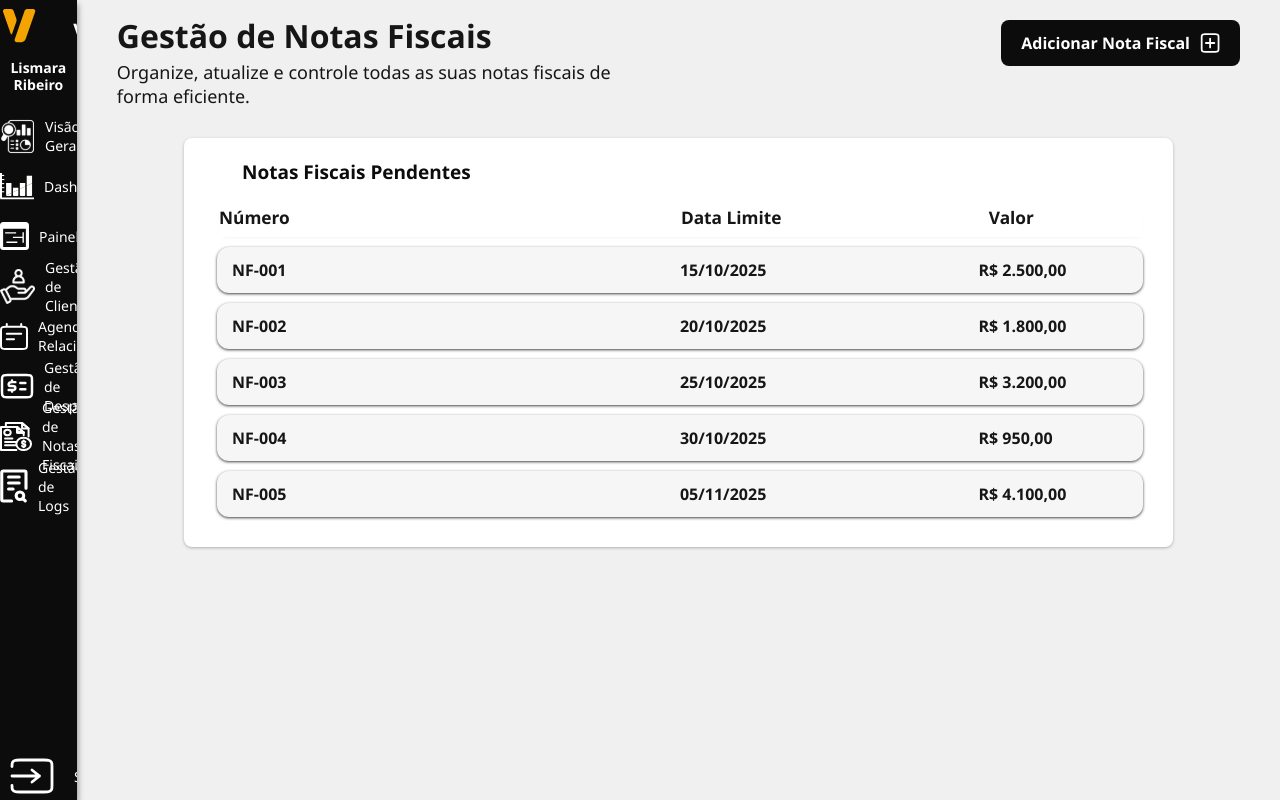
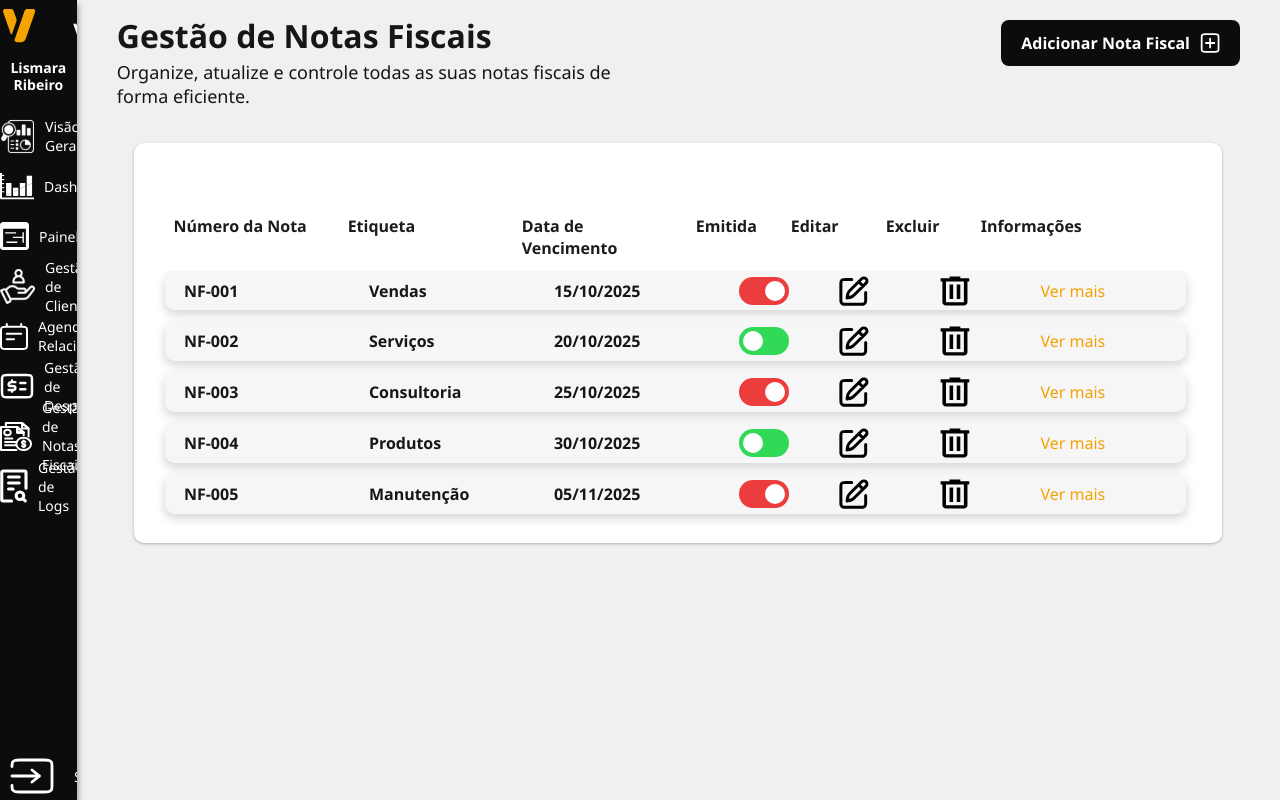
Before and after one commit to Grupo-6-2SISA/veredictum-frontend, a React (Vite) app in the folder veredictum/: page /NotasFiscais in a window 1280 px wide. Built offline with nearby package versions, Linux system fonts and the light colour scheme.

Commit message:
Adicionando campos na tabela

```diff
--- a/veredictum/src/pages/NotasFiscais/NotasFiscais.css
+++ b/veredictum/src/pages/NotasFiscais/NotasFiscais.css
@@ -91,20 +91,148 @@
     height: calc(100vh - 120px); /* Altura total menos header e padding */
 }
 
-/* Ajuste do card para ocupar uma largura maior */
-.cards-container .card-box {
-    width: 85%;
-    max-width: none;
-    min-width: 600px;
-    height: fit-content;
-    max-height: calc(100vh - 150px);
+/* Seção de Gestão de Notas Fiscais */
+.nf-management-section {
+    margin-top: 3%;
+    display: flex;
+    justify-content: center;
+    height: 75%;
+}
+
+.nf-table-card {
+    width: 85vw;
+    height: 400px;
+    max-height: 100vh;
+    border-radius: 10px;
+    background-color: var(--white-normal);
+    box-shadow: 0 1px 3px #4242425e;
+}
+
+.card-header {
+    padding: 20px;
+}
+
+.card-content {
+    padding: 0 20px 20px 20px;
+}
+
+.nf-list-items-container {
+    display: flex;
+    flex-direction: column;
+    overflow-y: auto;
+    padding-right: 1rem;
+}
+
+.list-header-nf {
+    display: grid;
+    grid-template-columns: 2fr 2fr 2fr 1fr 1fr 1fr 1.5fr;
+    gap: 1rem;
+    padding: 0.75rem 1.2rem;
+    font-weight: 700;
+    color: var(--normal-black-strong);
+    width: 92%;
+}
+
+.list-header-nf p {
+    font-weight: bold;
+    margin: 0;
+}
+
+.nf-list-item {
+    display: grid;
+    grid-template-columns: 2fr 2fr 2fr 1fr 1fr 1fr 1.5fr;
+    gap: 1rem;
+    align-items: center;
+    padding: 0.3rem 1.2rem;
+    box-shadow: 0 4px 10px 1px rgba(0, 0, 0, 0.151);
+    border-radius: 10px;
+    margin-bottom: 0.7rem;
+    background: var(--white-darknes);
+    margin-left: 1%;
+}
+
+.nf-list-item p {
+    margin: 0;
+    font-size: 1rem;
+    color: var(--dark-black);
+    font-weight: bold;
+}
+
+.nf-list-item img {
+    width: 30px;
+    height: 30px;
+    cursor: pointer;
+    transition: transform 0.2s ease;
+}
+
+.nf-list-item img:hover {
+    transform: scale(1.1);
+}
+
+.nf-list-item a {
+    color: var(--primary-color);
+    text-decoration: none;
+    font-weight: 500;
+}
+
+.nf-list-item a:hover {
+    text-decoration: underline;
+}
+
+/* Toggle Switch para status "Emitida" */
+.toggle-switch {
+    position: relative;
+    display: inline-block;
+    width: 50px;
+    height: 28px;
+}
+
+.toggle-switch input {
+    opacity: 0;
+    width: 0;
+    height: 0;
+}
+
+.toggle-switch .slider {
+    position: absolute;
+    cursor: pointer;
+    top: 0;
+    left: 0;
+    right: 0;
+    bottom: 0;
+    background-color: var(--green-normal);
+    transition: 0.4s;
+    border-radius: 28px;
+}
+
+.toggle-switch .slider:before {
+    position: absolute;
+    content: "";
+    height: 20px;
+    width: 20px;
+    left: 4px;
+    bottom: 4px;
+    background-color: white;
+    transition: 0.4s;
+    border-radius: 50%;
+}
+
+.toggle-switch input:checked + .slider {
+    background-color: var(--red-normal);
+}
+
+.toggle-switch input:focus + .slider {
+    box-shadow: 0 0 1px #007bff;
+}
+
+.toggle-switch input:checked + .slider:before {
+    transform: translateX(22px);
 }
 
 /* Responsividade */
 @media (max-width: 1200px) {
-    .cards-container .card-box {
-        width: 90%;
-        min-width: 500px;
+    .nf-table-card {
+        width: 90vw;
     }
 
     .div_topo h1 {
@@ -127,14 +255,44 @@
         position: relative;
     }
 
-    .cards-container {
+    .nf-management-section {
         height: auto;
+        margin-top: 20px;
     }
 
-    .cards-container .card-box {
-        width: 95%;
-        min-width: 300px;
-        max-height: none;
+    .nf-table-card {
+        width: 95vw;
+        height: auto;
+        min-height: 400px;
+    }
+
+    .list-header-nf,
+    .nf-list-item {
+        grid-template-columns: 1fr 1fr 1fr 0.8fr 0.8fr 0.8fr 1fr;
+        gap: 0.5rem;
+        padding: 0.5rem;
+        font-size: 0.8rem;
+    }
+
+    .nf-list-item img {
+        width: 24px;
+        height: 24px;
+    }
+
+    .toggle-switch {
+        width: 40px;
+        height: 22px;
+    }
+
+    .toggle-switch .slider:before {
+        height: 16px;
+        width: 16px;
+        left: 3px;
+        bottom: 3px;
+    }
+
+    .toggle-switch input:checked + .slider:before {
+        transform: translateX(18px);
     }
 
     .div_topo h1 {
--- a/veredictum/src/pages/NotasFiscais/NotasFiscais.jsx
+++ b/veredictum/src/pages/NotasFiscais/NotasFiscais.jsx
@@ -3,7 +3,6 @@ import './NotasFiscais.css';
 import '../../index.css';
 import Sidebar from '../../components/Sidebar/Sidebar';
 import Card from '../../components/Card/Card';
-import Listagem from '../../components/Listagem/Listagem';
 
 const NotasFiscais = () => {
   // Estado para controlar o modal
@@ -11,18 +10,62 @@ const NotasFiscais = () => {
 
   // Dados de exemplo para notas fiscais
   const notasFiscaisData = [
-    { numero: 'NF-001', dataLimite: '15/10/2025', valor: 'R$ 2.500,00' },
-    { numero: 'NF-002', dataLimite: '20/10/2025', valor: 'R$ 1.800,00' },
-    { numero: 'NF-003', dataLimite: '25/10/2025', valor: 'R$ 3.200,00' },
-    { numero: 'NF-004', dataLimite: '30/10/2025', valor: 'R$ 950,00' },
-    { numero: 'NF-005', dataLimite: '05/11/2025', valor: 'R$ 4.100,00' },
+    {
+      numero: 'NF-001',
+      etiqueta: 'Vendas',
+      dataVencimento: '15/10/2025',
+      emitida: true,
+      cliente: 'João Silva',
+      valor: 'R$ 2.500,00',
+      urlCloud: 'https://cloud.exemplo.com/nf001'
+    },
+    {
+      numero: 'NF-002',
+      etiqueta: 'Serviços',
+      dataVencimento: '20/10/2025',
+      emitida: false,
+      cliente: 'Maria Santos',
+      valor: 'R$ 1.800,00',
+      urlCloud: 'https://cloud.exemplo.com/nf002'
+    },
+    {
+      numero: 'NF-003',
+      etiqueta: 'Consultoria',
+      dataVencimento: '25/10/2025',
+      emitida: true,
+      cliente: 'Pedro Costa',
+      valor: 'R$ 3.200,00',
+      urlCloud: 'https://cloud.exemplo.com/nf003'
+    },
+    {
+      numero: 'NF-004',
+      etiqueta: 'Produtos',
+      dataVencimento: '30/10/2025',
+      emitida: false,
+      cliente: 'Ana Oliveira',
+      valor: 'R$ 950,00',
+      urlCloud: 'https://cloud.exemplo.com/nf004'
+    },
+    {
+      numero: 'NF-005',
+      etiqueta: 'Manutenção',
+      dataVencimento: '05/11/2025',
+      emitida: true,
+      cliente: 'Carlos Ferreira',
+      valor: 'R$ 4.100,00',
+      urlCloud: 'https://cloud.exemplo.com/nf005'
+    },
   ];
 
-  // Definição das colunas para a listagem
+  // Definição das colunas para a listagem com todos os campos
   const colunas = [
-    { key: 'numero', titulo: 'Número' },
-    { key: 'dataLimite', titulo: 'Data Limite' },
-    { key: 'valor', titulo: 'Valor' }
+    { key: 'numero', titulo: 'Número da Nota' },
+    { key: 'etiqueta', titulo: 'Etiqueta' },
+    { key: 'dataVencimento', titulo: 'Data de Vencimento' },
+    { key: 'emitida', titulo: 'Emitida' },
+    { key: 'editar', titulo: 'Editar' },
+    { key: 'excluir', titulo: 'Excluir' },
+    { key: 'informacoes', titulo: 'Informações' }
   ];
 
   // Funções para controlar o modal
@@ -34,6 +77,24 @@ const NotasFiscais = () => {
     if (e.target === e.currentTarget) {
       closeModal();
     }
+  };
+
+  // Função para editar nota fiscal
+  const handleEdit = (nota) => {
+    console.log('Editar nota:', nota);
+    // Aqui você implementaria a lógica de edição
+  };
+
+  // Função para excluir nota fiscal
+  const handleDelete = (nota) => {
+    console.log('Excluir nota:', nota);
+    // Aqui você implementaria a lógica de exclusão
+  };
+
+  // Função para ver informações da nota fiscal
+  const handleViewInfo = (nota) => {
+    console.log('Ver informações:', nota);
+    // Aqui você implementaria a lógica para ver detalhes
   };
 
   // Função para salvar nova nota fiscal
@@ -63,14 +124,50 @@ const NotasFiscais = () => {
           </button>
         </div>
 
-        <div className="cards-container">
-          <Card
-            titulo="Notas Fiscais Pendentes"
-            iconePath="src/assets/svg/notas_fiscais.svg"
-            alt="Ícone Notas Fiscais"
-          >
-            <Listagem dados={notasFiscaisData} colunas={colunas} />
-          </Card>
+        <div className="nf-management-section">
+          <div className="card nf-table-card">
+            <div className="card-header">
+            </div>
+            <div className="card-content">
+              <div className="list-header-nf nf-list-header-grid">
+                <p className="col-name">Número da Nota</p>
+                <p className="col-etiqueta">Etiqueta</p>
+                <p className="col-data">Data de Vencimento</p>
+                <p className="col-emitida">Emitida</p>
+                <p className="col-editar">Editar</p>
+                <p className="col-excluir">Excluir</p>
+                <p className="col-info">Informações</p>
+              </div>
+              <div className="list-items-container nf-list-items-container">
+                {notasFiscaisData.map((nota, index) => (
+                  <div key={index} className="nf-list-item">
+                    <p>{nota.numero}</p>
+                    <p>{nota.etiqueta}</p>
+                    <p>{nota.dataVencimento}</p>
+                    <div className="toggle-switch">
+                      <input
+                        type="checkbox"
+                        checked={nota.emitida}
+                        onChange={() => {}}
+                      />
+                      <span className="slider"></span>
+                    </div>
+                    <img
+                      src="src/assets/svg/edit.svg"
+                      alt="Editar"
+                      onClick={() => handleEdit(nota)}
+                    />
+                    <img
+                      src="src/assets/svg/lixo.svg"
+                      alt="Excluir"
+                      onClick={() => handleDelete(nota)}
+                    />
+                    <a href="#" onClick={() => handleViewInfo(nota)}>Ver mais</a>
+                  </div>
+                ))}
+              </div>
+            </div>
+          </div>
         </div>
 
         {/* Modal para adicionar nota fiscal */}
```
